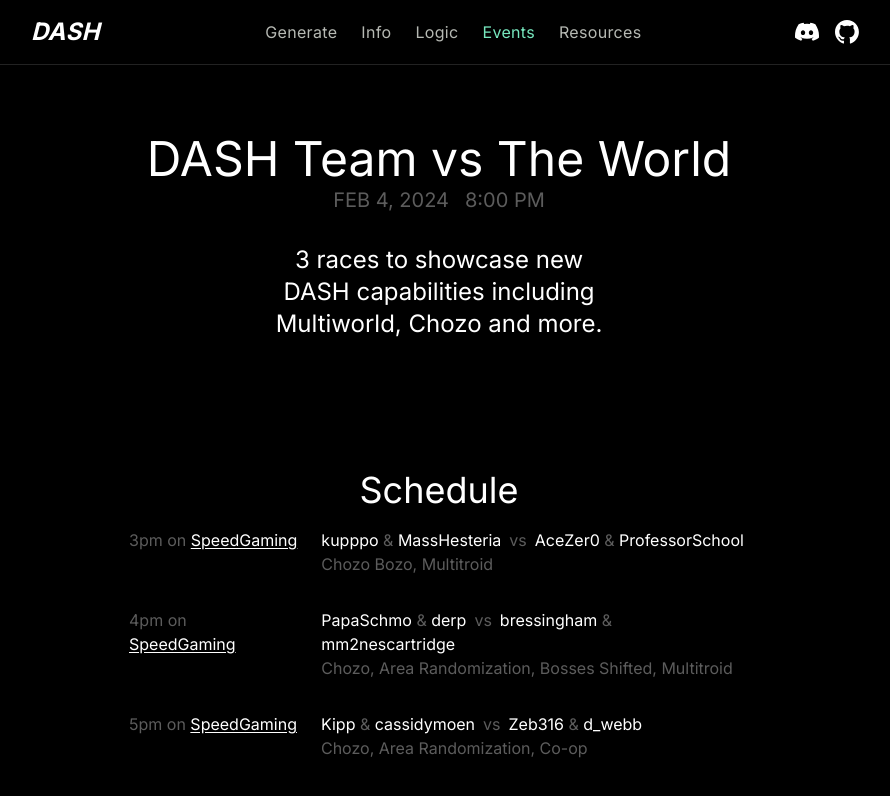
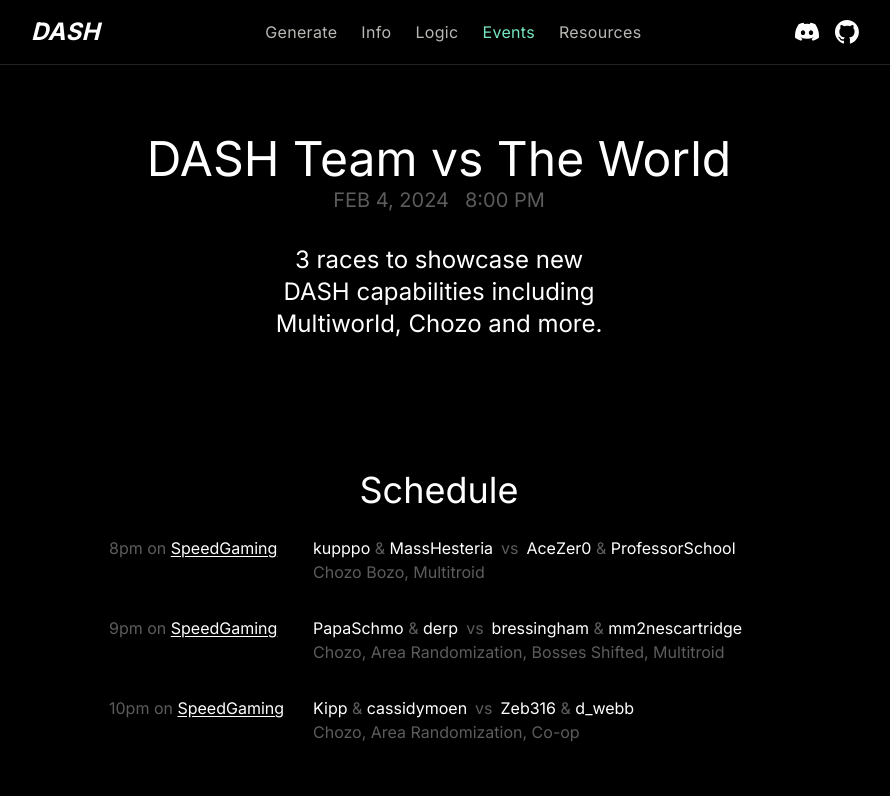
Before and after one commit to dashrando/dash-randomizer, a Next.js app in the folder apps/web/: page /events/vs-world in a window 1280 px wide. Shown: the top 796 px of the page, without its empty margins (201-1091 px from the left). Built offline with nearby package versions, Linux system fonts and the light colour scheme.

Commit message:
localized times for games

```diff
--- a/apps/web/app/events/vs-world/event.module.css
+++ b/apps/web/app/events/vs-world/event.module.css
@@ -36,10 +36,14 @@
   margin: var(--spacer-4x) 0;
 }
 
+.gameTime {
+  min-width: 180px;
+}
+
 .scheduleTitle {
   font-size: 36px;
   font-weight: 400;
-  margin: 0;
+  margin: 0 0 var(--spacer-2x);
   text-align: center;
   color: var(--color-highlight);
 }
@@ -47,12 +51,17 @@
 @media (max-width: 600px) {
   .scheduleTitle {
     text-align: left;
+    margin: 0;
   }
 
   .gamesList li {
     margin: var(--spacer-4x) 0 var(--spacer-8x);
     border-bottom: 1px solid #222;
     padding: 0 0 var(--spacer-4x);
+  }
+
+  .gamesList li:last-child {
+    border-bottom: none;
   }
 
   .gamesList li p {
--- a/apps/web/app/events/vs-world/page.tsx
+++ b/apps/web/app/events/vs-world/page.tsx
@@ -1,4 +1,3 @@
-import Link from 'next/link'
 import { Wrapper } from '@/app/components/wrapper'
 import Time from './time'
 import styles from './event.module.css'
@@ -6,17 +5,23 @@ import { PropsWithChildren } from 'react'
 
 const Runner = ({ children }: PropsWithChildren) => (<span style={{ color: 'var(--color-highlight)'}}>{children}</span>)
 
+const START_TIME = new Date('2024-02-04T20:00:00.000Z')
+const MATCH2_TIME = new Date(START_TIME)
+const MATCH3_TIME = new Date(START_TIME)
+MATCH2_TIME.setHours(MATCH2_TIME.getHours() + 1)
+MATCH3_TIME.setHours(MATCH3_TIME.getHours() + 2)
+
 export default function TournamentPage() {
   return (
     <Wrapper>
-      <div style={{ maxWidth: '620px', margin: 'var(--spacer-8x) auto var(--spacer-4x)' }}>
+      <div style={{ maxWidth: '660px', margin: 'var(--spacer-8x) auto var(--spacer-4x)' }}>
         <div style={{ textAlign: 'center' }}>
           <h1 style={{ color: '#fff', fontWeight: '400', fontSize: '48px', margin: '0' }}>
             DASH Team vs The World
           </h1>
           <h3 style={{ textTransform: 'uppercase', fontWeight: '400', fontSize: '20px', display: 'flex', justifyContent: 'center', gap: 'var(--spacer-4x)', color: 'var(--color-muted)', margin: '0' }}>
-            <span><Time unit="date" /></span>
-            <span><Time unit="time" /></span>
+            <span><Time time={START_TIME} unit="date" /></span>
+            <span><Time time={START_TIME} unit="time" /></span>
           </h3>
           <h2 style={{ margin: 'var(--spacer-8x) auto', fontSize: '24px', lineHeight: '32px', color: 'var(--color-highlight)', fontWeight: '400', textAlign: 'center', maxWidth: '340px' }}>
             3 races to showcase new DASH capabilities including Multiworld, Chozo and more.
@@ -27,7 +32,7 @@ export default function TournamentPage() {
           <ul className={styles.gamesList}>
             <li>
               <div className={styles.gameTime}>
-                <p>3pm on <a href="https://twitch.tv/speedgaming" target="_blank" rel="noreferrer noopener">SpeedGaming</a></p>
+                <p><Time time={START_TIME} unit="timeMatch" /> on <a href="https://twitch.tv/speedgaming" target="_blank" rel="noreferrer noopener">SpeedGaming</a></p>
               </div>
               <div className={styles.gameDetails}>
                 <p>
@@ -43,7 +48,7 @@ export default function TournamentPage() {
             </li>
             <li>
               <div className={styles.gameTime}>
-                <p>4pm on <a href="https://twitch.tv/speedgaming" target="_blank" rel="noreferrer noopener">SpeedGaming</a></p>
+                <p><Time time={MATCH2_TIME} unit="timeMatch" /> on <a href="https://twitch.tv/speedgaming" target="_blank" rel="noreferrer noopener">SpeedGaming</a></p>
               </div>
               <div className={styles.gameDetails}>
                 <p>
@@ -59,7 +64,7 @@ export default function TournamentPage() {
             </li>
             <li>
               <div className={styles.gameTime}>
-                <p>5pm on <a href="https://twitch.tv/speedgaming" target="_blank" rel="noreferrer noopener">SpeedGaming</a></p>
+                <p><Time time={MATCH3_TIME} unit="timeMatch" /> on <a href="https://twitch.tv/speedgaming" target="_blank" rel="noreferrer noopener">SpeedGaming</a></p>
               </div>
               <div className={styles.gameDetails}>
                 <p>
--- a/apps/web/app/events/vs-world/time.tsx
+++ b/apps/web/app/events/vs-world/time.tsx
@@ -2,15 +2,14 @@
 
 import { formatInTimeZone } from 'date-fns-tz'
 
-const START_TIME = new Date('2024-02-04T20:00:00.000Z')
-
 const timeFormats = {
   timeAMPM: 'h:mm a',
   time24: 'H:mm',
+  timeMatch: 'haaa',
   date: 'MMM d, Y',
 }
 
-const getLocalRaceTime = (time: Date, tz: string, format: 'date' | 'time') => {
+const getLocalRaceTime = (time: Date, tz: string, format: 'date' | 'time' | 'timeMatch') => {
   try {
     const formatKey = format === 'time' ? (formatAMPM(time, tz) ? 'timeAMPM' : 'time24') : format
     return formatInTimeZone(time, tz, timeFormats[formatKey])
@@ -28,7 +27,7 @@ const formatAMPM = (time: Date, tz: string) => {
   }
 }
 
-export default function Time({ unit }: { unit: 'date' | 'time' }) {
+export default function Time({ time, unit }: { time: Date, unit: 'date' | 'time' | 'timeMatch' }) {
   const tz = Intl.DateTimeFormat().resolvedOptions().timeZone
-  return <span suppressHydrationWarning>{getLocalRaceTime(START_TIME, tz, unit)}</span>
+  return <span suppressHydrationWarning>{getLocalRaceTime(time, tz, unit)}</span>
 }
```
